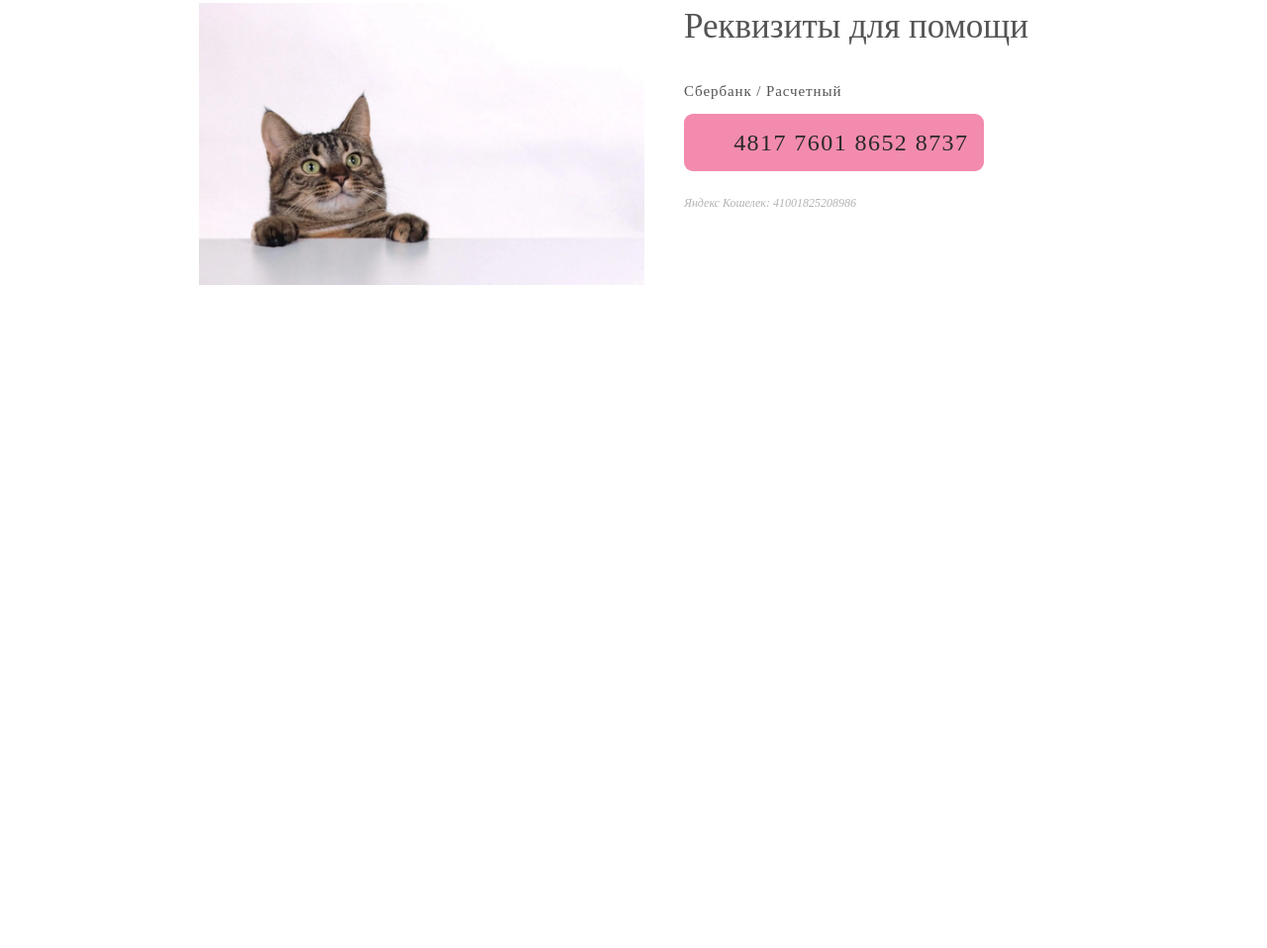
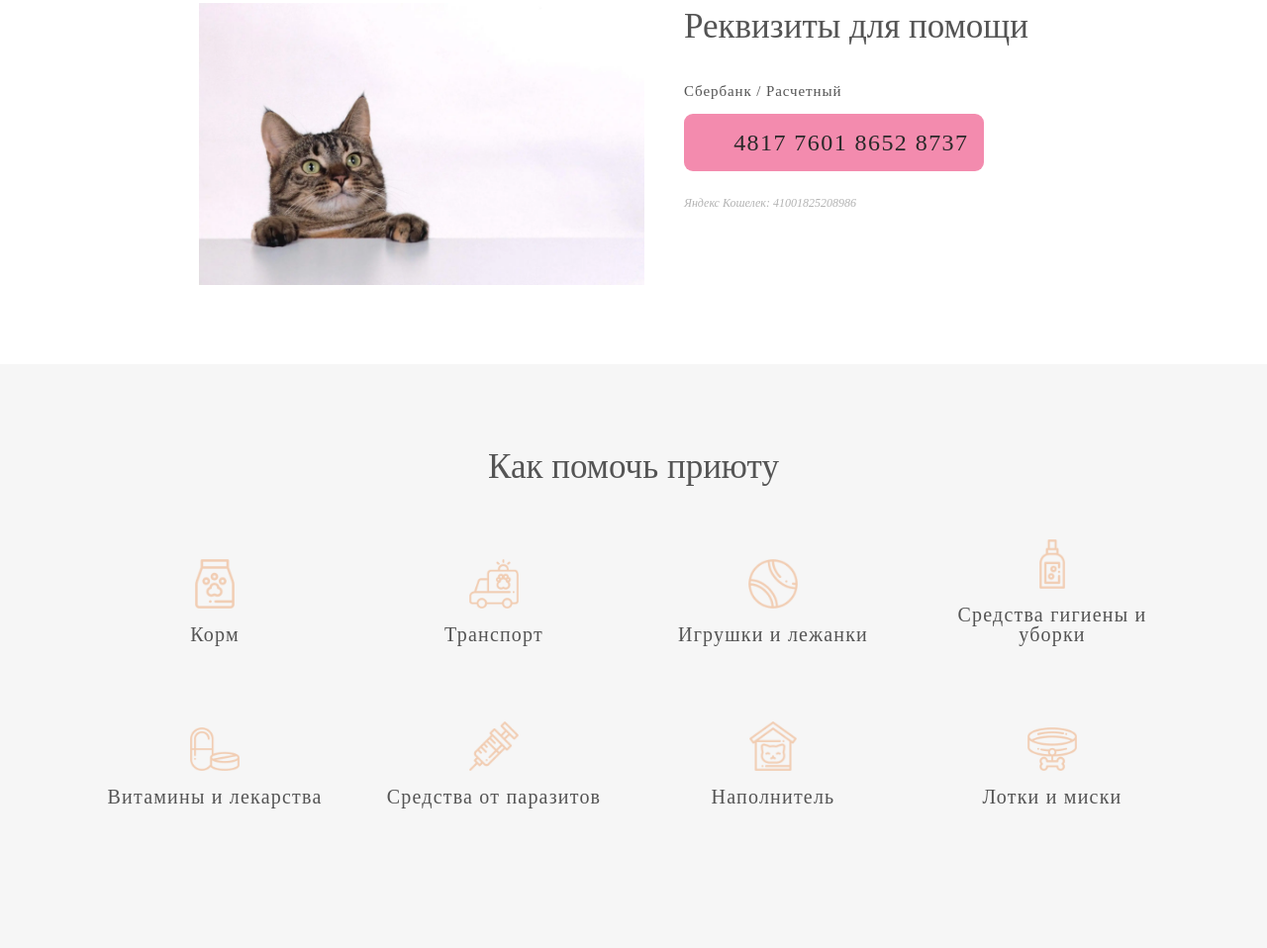
Before and after one commit to kivals/vdomkota2, a website: page #src/index.html in a window 1280 px wide. Shown: the part 7059-8017 px from the top of the page at 99% size. Before the commit the page ends 7427 px from the top, so only its background shows below. Drawn offline with nearby package versions, Linux system fonts and the light colour scheme; files that its build step writes are made by us from their sources; a web font is replaced by a local one.

Commit message:
Help section finished

```diff
--- a/#src/index.html
+++ b/#src/index.html
@@ -101,6 +101,45 @@
 						</div>
 					</div>
 				</section>
+				<section class="help">
+					<div class="help__container _container">
+						<h2 class="help__title _title">Как помочь приюту</h2>
+						<div class="help__content">
+							<div class="help__item">
+								<img src="./img/help/food.png" alt="Корм для кошек" class="help__image">
+								<div class="help__name">Корм</div>
+							</div>
+							<div class="help__item">
+								<img src="./img/help/transport.png" alt="Транспорт для кошек" class="help__image">
+								<div class="help__name">Транспорт</div>
+							</div>
+							<div class="help__item">
+								<img src="./img/help/ball.png" alt="Игрушки и лежанки" class="help__image">
+								<div class="help__name">Игрушки и лежанки</div>
+							</div>
+							<div class="help__item">
+								<img src="./img/help/shampoo.png" alt="Средства гигиены и уборки" class="help__image">
+								<div class="help__name">Средства гигиены и уборки</div>
+							</div>
+							<div class="help__item">
+								<img src="./img/help/pills.png" alt="Витамины и лекарства" class="help__image">
+								<div class="help__name">Витамины и лекарства</div>
+							</div>
+							<div class="help__item">
+								<img src="./img/help/medicine.png" alt="Средства от паразитов" class="help__image">
+								<div class="help__name">Средства от паразитов</div>
+							</div>
+							<div class="help__item">
+								<img src="./img/help/cat.png" alt="Наполнитель" class="help__image">
+								<div class="help__name">Наполнитель</div>
+							</div>
+							<div class="help__item">
+								<img src="./img/help/collars.png" alt="Лотки и миски" class="help__image">
+								<div class="help__name">Лотки и миски</div>
+							</div>
+						</div>
+					</div>
+				</section>
 			</main>
 			@@include('_footer.html',{})
 		</div>
--- a/#src/scss/home.scss
+++ b/#src/scss/home.scss
@@ -205,3 +205,56 @@
   }
 }
 //====================================================================================================
+
+//=========HELP===========================================================================================
+.help {
+  @include adaptiv-value('padding-top', 80, 40, 1);
+  @include adaptiv-value('padding-bottom', 80, 40, 1);
+  background-color: #f6f6f6;
+  &__container {
+    display: flex;
+    flex-direction: column;
+    align-items: center;
+  }
+  &__content {
+    display: flex;
+    flex-wrap: wrap;
+    justify-content: center;
+  }
+  &__item {
+    cursor: pointer;
+    padding: 15px;
+    flex: 0 1 282px;
+    display: flex;
+    flex-direction: column;
+    align-items: center;
+    justify-content: flex-end;
+    margin-bottom: 3em;
+    @media (max-width: $md3+px) {
+      flex: 0 1 180px;
+      margin-bottom: 1em;
+    }
+  }
+  &__name {
+    @include adaptiv-value('font-size', 20, 14, 1);
+    text-align: center;
+    letter-spacing: .06em;
+    color: #545454;
+  }
+  &__image {
+    max-height: 50px;
+    max-width: 50px;
+    margin-bottom: 1em;
+    flex: 0 0 auto;
+    @media (max-width: $md3+px) {
+      max-height: 35px;
+      max-width: 35px;
+    }
+  }
+
+}
+//====================================================================================================
+
+//=========ABOUTUS===========================================================================================
+
+//====================================================================================================
```
Also changed, not shown: #src/img/help/ball.png (added), #src/img/help/bowl.png (added), #src/img/help/cat.png (added), #src/img/help/collars.png (added), #src/img/help/food.png (added), #src/img/help/medicine.png (added), #src/img/help/pills.png (added), #src/img/help/shampoo.png (added), #src/img/help/transport.png (added).
